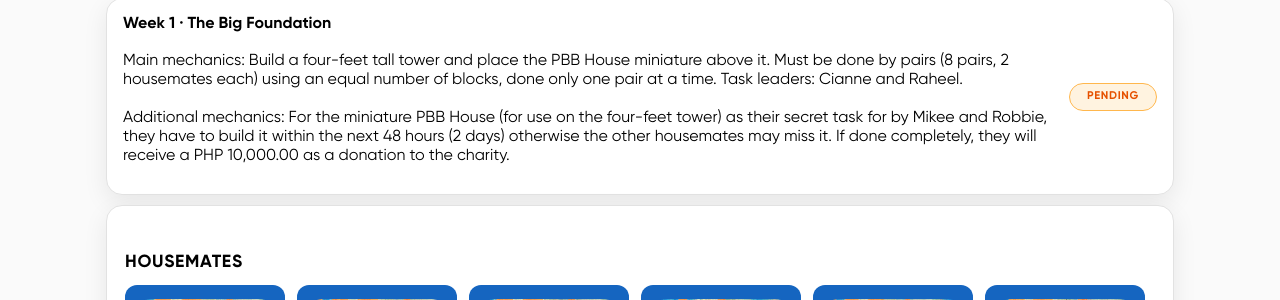
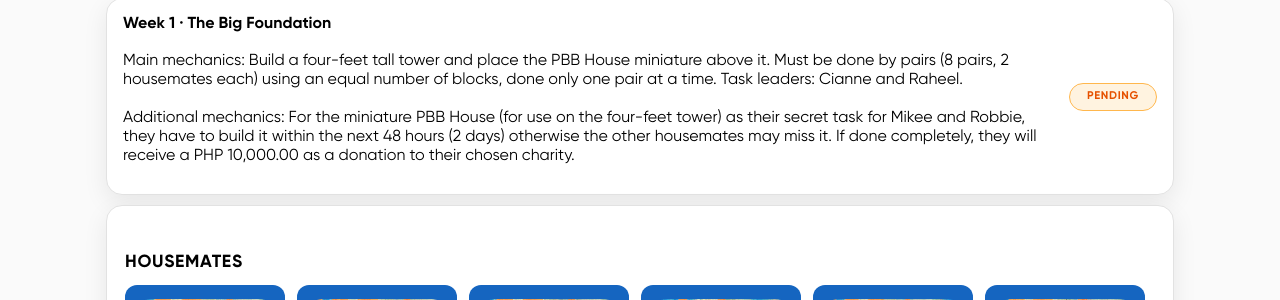
Before and after one commit to drpsphca/PHCASite-PBBUpdates, a Jekyll site: the page built from seasons/collab3/index.md, in a window 1280 px wide and 900 px high, scrolled down 449 px. Shown: the part 153-453 px from the top of the window. Built offline with Jekyll 4.4.1, drawn with Linux system fonts in a browser that asks for light colours.

Commit message:
20261028-10

```diff
--- a/_data/seasons/collab3/weekly_tasks.yml
+++ b/_data/seasons/collab3/weekly_tasks.yml
@@ -5,5 +5,5 @@
   summary: |
     Main mechanics: Build a four-feet tall tower and place the PBB House miniature above it. Must be done by pairs (8 pairs, 2 housemates each) using an equal number of blocks, done only one pair at a time. Task leaders: Cianne and Raheel.
 
-    Additional mechanics: For the miniature PBB House (for use on the four-feet tower) as their secret task for by Mikee and Robbie, they have to build it within the next 48 hours (2 days) otherwise the other housemates may miss it. If done completely, they will receive a PHP 10,000.00 as a donation to the charity.
+    Additional mechanics: For the miniature PBB House (for use on the four-feet tower) as their secret task for Mikee and Robbie, they have to build it within the next 48 hours (2 days) otherwise the other housemates may miss it. If done completely, they will receive a PHP 10,000.00 as a donation to their chosen charity.
   status: pending
```
